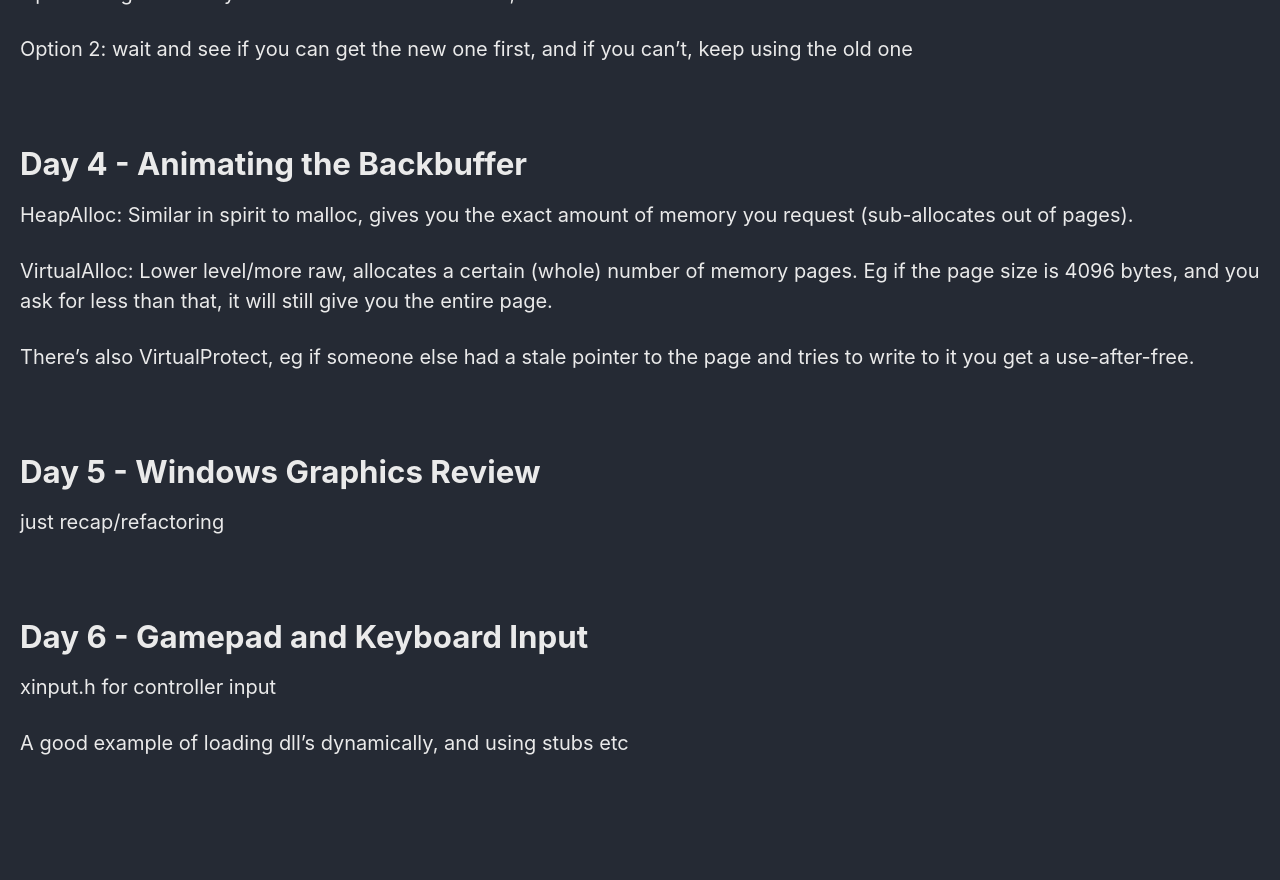
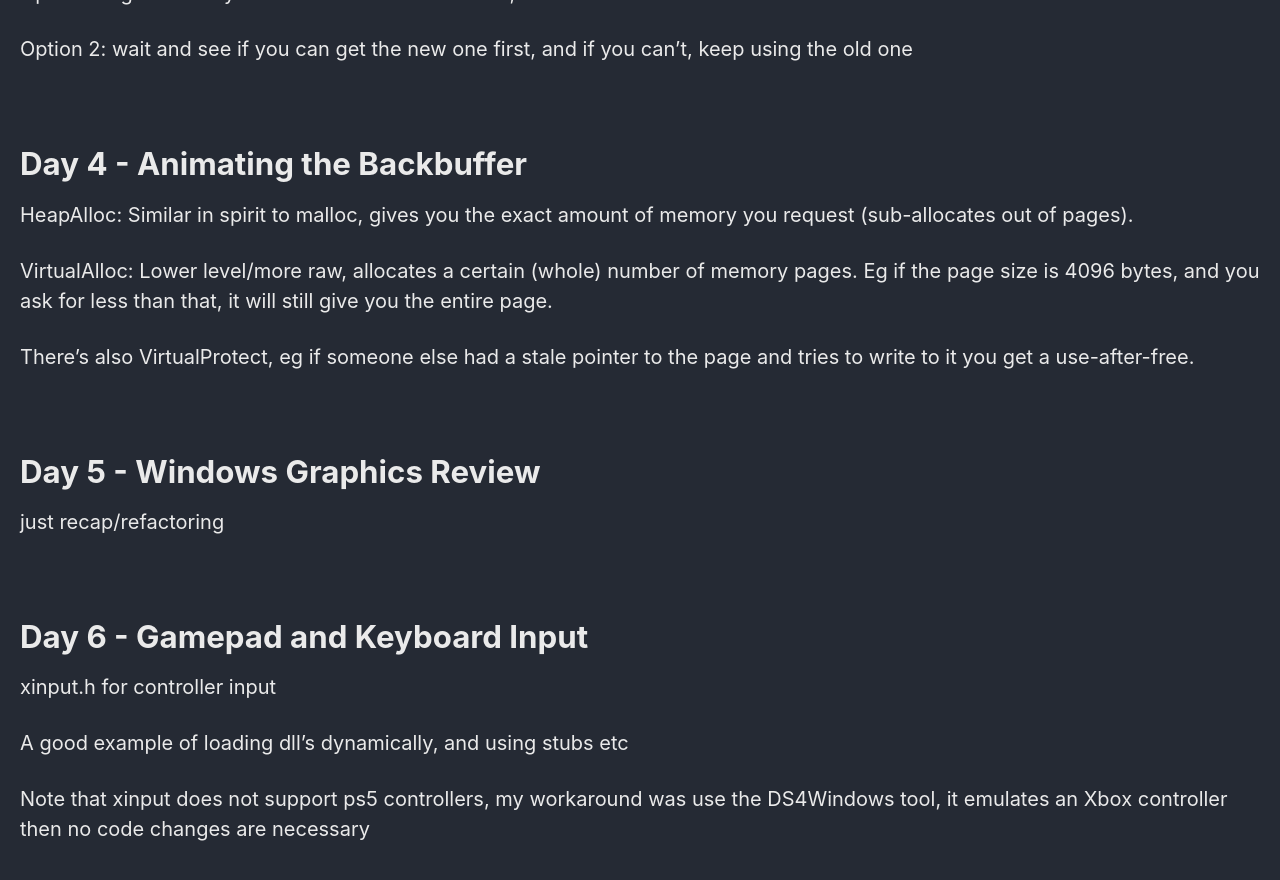
Before and after one commit to Connor-McCartney/Connor-McCartney.github.io, a Jekyll site: the page built from _pages/misc/HandmadeHeroNotes.md, in a window 1280 px wide and 900 px high, scrolled down 1588 px. Shown: the top 880 px of the window. Built offline with Jekyll 4.4.1, drawn with Linux system fonts in a browser that asks for light colours; cached includes are drawn as plain includes; our own code applies the rules of GitHub Pages for plain Markdown files; before the commit the page ends 2402 px from its top, so only the background shows below that.

Commit message:
Update HandmadeHeroNotes.md

```diff
--- a/_pages/misc/HandmadeHeroNotes.md
+++ b/_pages/misc/HandmadeHeroNotes.md
@@ -93,3 +93,5 @@ just recap/refactoring
 xinput.h for controller input
 
 A good example of loading dll's dynamically, and using stubs etc
+
+Note that xinput does not support ps5 controllers, my workaround was use the DS4Windows tool, it emulates an Xbox controller then no code changes are necessary
```
